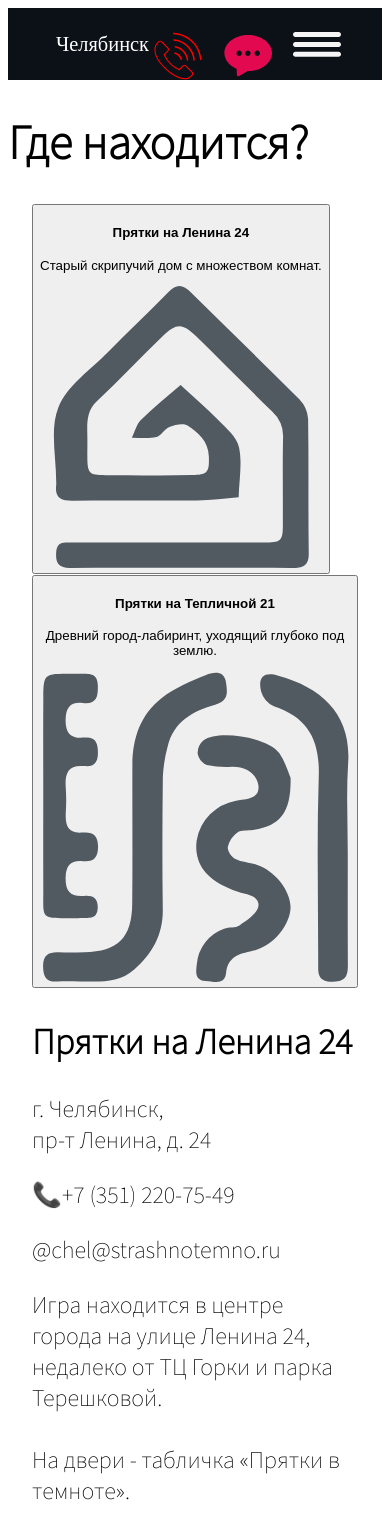
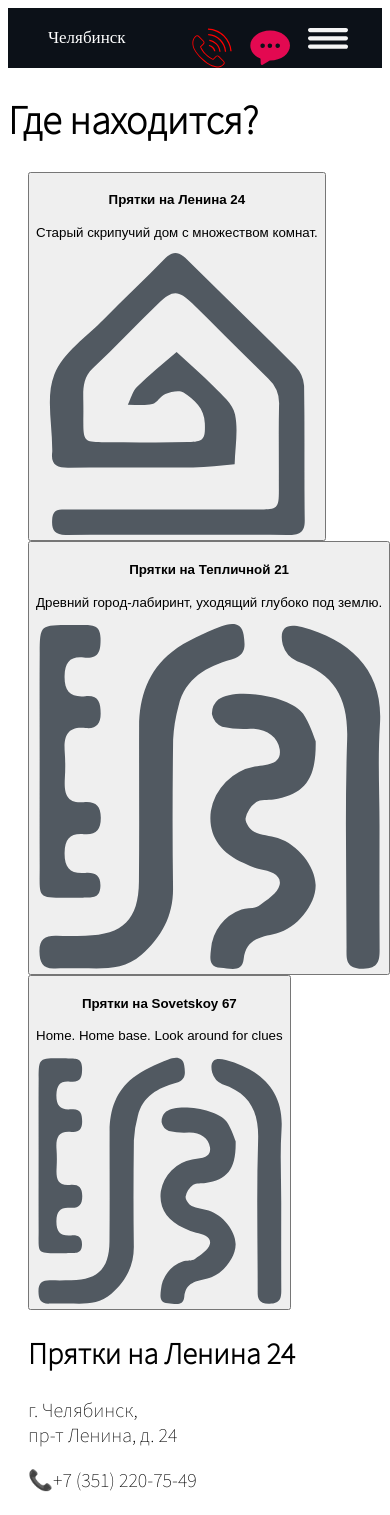
Before and after one commit to sbolotnikov/booking-system, a Next.js app: page /contacts/0 in a window 390 px wide. Shown: the top 1515 px of the page. Built offline with nearby package versions, Linux system fonts and the light colour scheme.

Commit message:
fix responsiveness and steamline context

```diff
--- a/components/getLocation.js
+++ b/components/getLocation.js
@@ -39,18 +39,18 @@ function GetLocation(props) {
           <button
             key={`top-loc-${index}`}
             id={`loc-${index}`}
-            className="m-1 min-w-[20rem] "
+            className="m-1 "
             value={index}
             onClick={handleLocation}
           >
             <div
               key={`inner-loc-${index}`}
-              className="grid grid-cols-5 rounded-r w-full h-full border-2 border-gray-700 max-w-xs bg-popup p-5"
+              className="grid xs:grid-cols-1  sm:grid-cols-4 phone:grid-cols-4  rounded-r  h-full border-2 border-gray-700 max-w-xs bg-popup p-2"
               value={index}
             >
               <div
                 key={`text-loc-${index}`}
-                className="col-span-4 text-left"
+                className="xs:col-span-1 sm:col-span-3 phone:col-span-3 text-left whitespace-normal"
                 value={index}
               >
                 <h4
@@ -72,7 +72,7 @@ function GetLocation(props) {
                 key={`img-loc-${index}`}
                 src={item.symbol}
                 alt=""
-                className="col-span-1 w-8 m-auto"
+                className="col-span-1 h-9 m-auto"
                 value={index}
               />
             </div>
--- a/components/navbar.js
+++ b/components/navbar.js
@@ -22,7 +22,7 @@ const Navbar = ({ navbarLinks }) => {
       {menuClicked &&
         <li className="navbar__item" key={'zeroitem'}>
           <a className="navbar__link" href={'#'}>
-            <div className="h-8 w-8">
+            <div className="h-4 w-4">
               <img src={'/icons/call.svg'} alt="menu call" />
             </div>
             +7 (351) 220-75-49
--- a/dataObject.js
+++ b/dataObject.js
@@ -10,7 +10,7 @@ let dataObject = {
             'Стоимость за одного игрока:<br><b>540 руб.</b> - в будние дни<br><b>650 руб.</b> - в выходные, праздники и ночью<br>Независимо от количества игроков минимальная общая стоимость игры: 2000 руб. - в будние дни / 2600 руб. - в выходные, праздники и ночью.',
           booking:
             'Игра длится 60 минут (+10 минут на инструктаж). Если игроков больше 10, то время игры может быть увеличено за счет дополнительных раундов.',
-          locs: [0,1],
+          locs: [0,2],
         },
         {
           name: 'МГЛА',
@@ -22,7 +22,7 @@ let dataObject = {
             'Стоимость за одного игрока:<br><b>650 руб.</b> - в будние дни.<br><b>800 руб.</b> - в выходные, праздники и ночью.<br>Независимо от количества игроков минимальная общая стоимость игры: 2600 руб. - в будние дни / 3200 руб. - в выходные, праздники и ночью.',
           booking:
             'Игра длится 60 минут (+10 минут на инструктаж). Если игроков больше 10, то время игры может быть увеличено за счет дополнительных раундов.',
-          locs: [0,1],
+          locs: [0,1,2],
         },
       ],
       locations: [
@@ -44,6 +44,59 @@ let dataObject = {
           email: "chel@strashnotemno.ru",
           address_desc:"Игра расположена в начале северо-запада, в районе обувной фабрики, на улице Тепличной 21, в 50 м от проспекта Победы. Ближайшая остановка трамвая «ул. Тепличная».<br><br>На двери - табличка «Прятки в темноте»."
         },
+        {
+            name: 'Прятки на Sovetskoy 67',
+            description: 'Home. Home base. Look around for clues',
+            symbol: '/icons/teplichnaya.svg',
+            address: "г. Челябинск,<br> ул.Sovetskaya 67",
+            telephone: "+7 (351) 220-75-49",
+            email: "chel@strashnotemno.ru",
+            address_desc:"Home sweet home.<br><br>На двери - табличка «Прятки в темноте»."
+          },
+      ],
+      rules :[
+        {
+          maxParticipance: 10,
+          gameLength: 60,
+          instructions: 10,
+          additionalRounds: 0,
+          roomForRestAvailability: false,
+        },
+        {
+          maxParticipance: 15,
+          gameLength: 90,
+          instructions: 10,
+          additionalRounds: 1,
+          roomForRestAvailability: false,
+        },
+        {
+          maxParticipance: 20,
+          gameLength: 120,
+          instructions: 20,
+          additionalRounds: 2,
+          roomForRestAvailability: true,
+        },
+        {
+          maxParticipance: 25,
+          gameLength: 150,
+          instructions: 20,
+          additionalRounds: 3,
+          roomForRestAvailability: true,
+        },
+        {
+          maxParticipance: 30,
+          gameLength: 160,
+          instructions: 20,
+          additionalRounds: 4,
+          roomForRestAvailability: true,
+        },
+        {
+          maxParticipance: 35,
+          gameLength: 160,
+          instructions: 20,
+          additionalRounds: 5,
+          roomForRestAvailability: true,
+        },
       ],
   };
 
--- a/styles/general.css
+++ b/styles/general.css
@@ -9,9 +9,7 @@
   font-weight: 400;
   font-display: swap;
 }
-html {
-    font-size: 24px;
-  }
+
 .inner-wrap {
   -moz-box-sizing: border-box;
   box-sizing: border-box;
@@ -48,7 +46,7 @@ html {
   grid-template-columns: 2fr 1fr;
 }
 .containerContacts {
-  width: auto;
+  width: 100%;
   max-width: 1170px;
   margin: auto;
   padding: 0 1em;
@@ -80,8 +78,13 @@ html {
     border-radius: 0.25rem;
     padding: 0.5rem;
     margin-top: 0.5rem;
+    margin-left: 0.5rem;
 }
-
+@media screen and (max-width: 768px) {
+    html {
+        font-size: 15px;
+      }
+}
 @media screen and (max-width: 980px) {
   .containerDescription {
     display: block;
@@ -95,4 +98,13 @@ html {
   .hideOnSmall {
     display: none;
   }
+  html {
+    font-size: 20px;
+  }
 }
+
+@media screen and (min-width: 1200px) {
+    html {
+        font-size: 22px;
+      }
+}
--- a/styles/navStyle.css
+++ b/styles/navStyle.css
@@ -41,7 +41,7 @@
     */
 .navbar__item {
   white-space: nowrap;
-  margin: 1rem;
+  margin: 0.5rem;
 }
 
 /*
--- a/tailwind.config.js
+++ b/tailwind.config.js
@@ -15,6 +15,8 @@ module.exports = {
       }
     },
     screens: {
+    'xs':{'max':'419px'},
+    'sm':'420px',
       'phone': '768px',
       // => @media (min-width: 768px)
       'tablet': '991px',
```
Also changed, not shown: components/getPlayersAmount.js (+4 -45 lines), pages/about.js (+36 -5 lines), public/images/main-header-wrapper-bg.jpg (added), public/images/rules.png (added).
